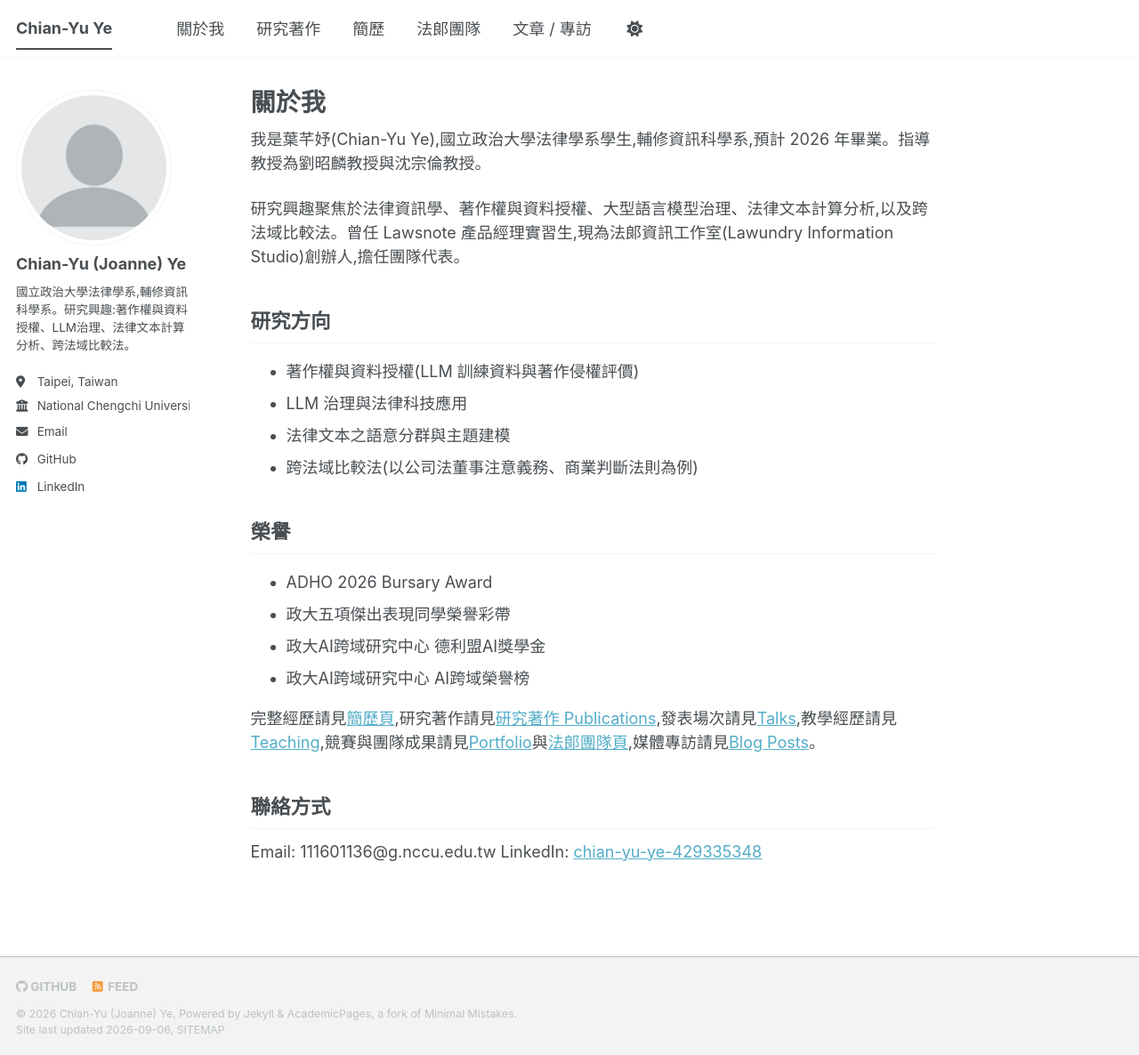
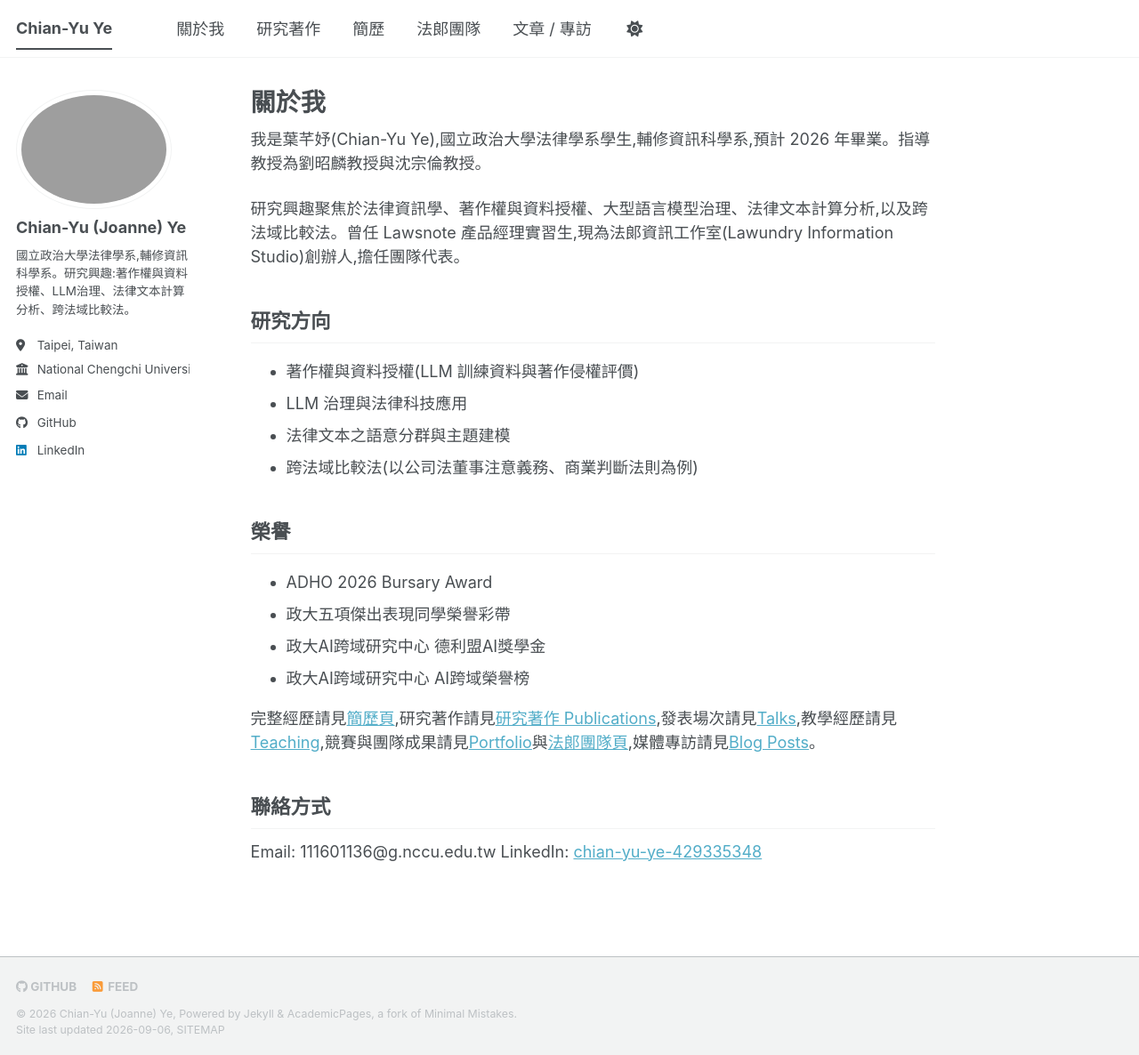
Before and after one commit to Molannn/chianyu.github.io, a Jekyll site: the page built from _pages/about.md, in a window 1280 px wide and 1186 px high. Shown: the whole window at 89% size. Built offline with Jekyll 4.4.1, drawn with Linux system fonts in a browser that asks for light colours; a style sheet for code colours, icons or effects is not loaded.

Commit message:
Update author avatar in configuration

```diff
--- a/_config.yml
+++ b/_config.yml
@@ -22,7 +22,7 @@ repository               : "molannn/portfolio"
 #               Additional customization can be done by editing /_includes/author-profile.html
 author:
   # Biographic information
-  avatar           : "profile.png" # 把履歷中的畢業照放到 images/ 資料夾,改成一樣的檔名
+  avatar           : "chianyu.jpg" # 把履歷中的畢業照放到 images/ 資料夾,改成一樣的檔名
   name             : "Chian-Yu (Joanne) Ye"
   pronouns         :
   bio              : "國立政治大學法律學系,輔修資訊科學系。研究興趣:著作權與資料授權、LLM治理、法律文本計算分析、跨法域比較法。"
```
